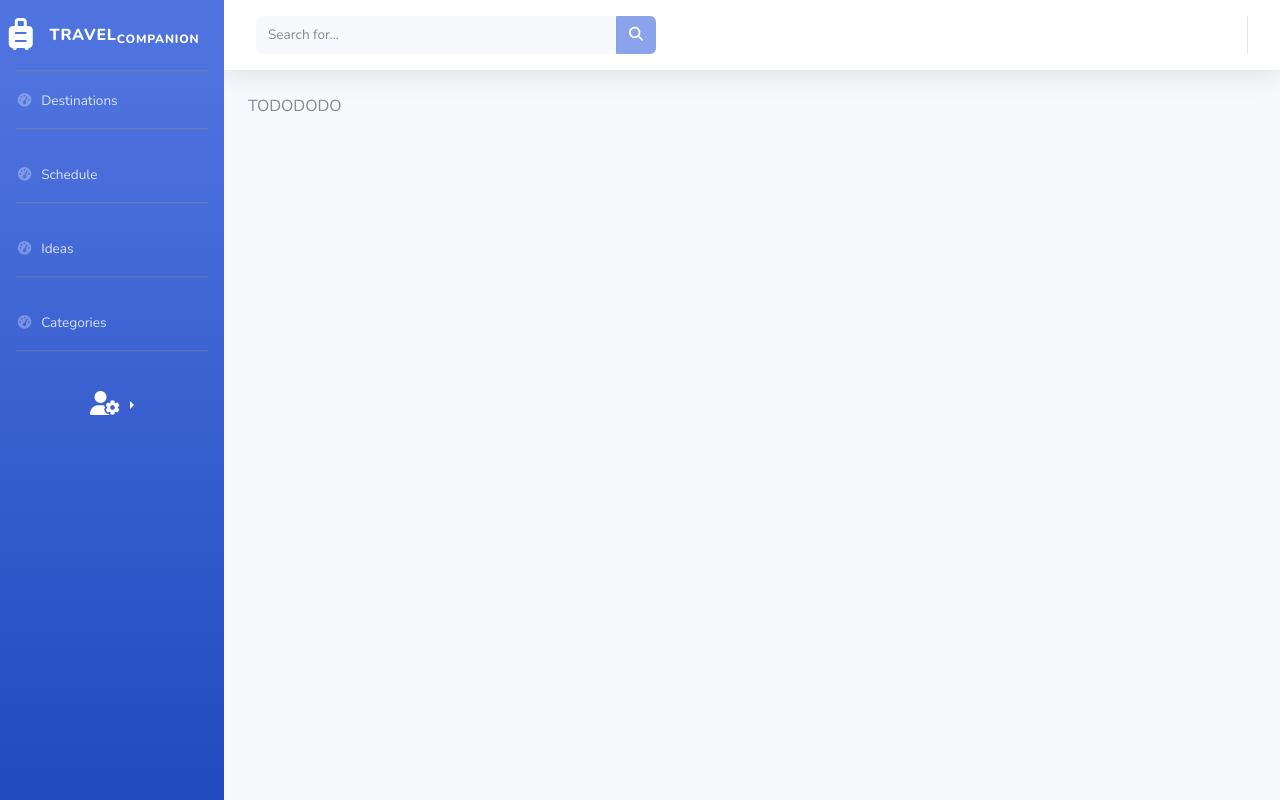
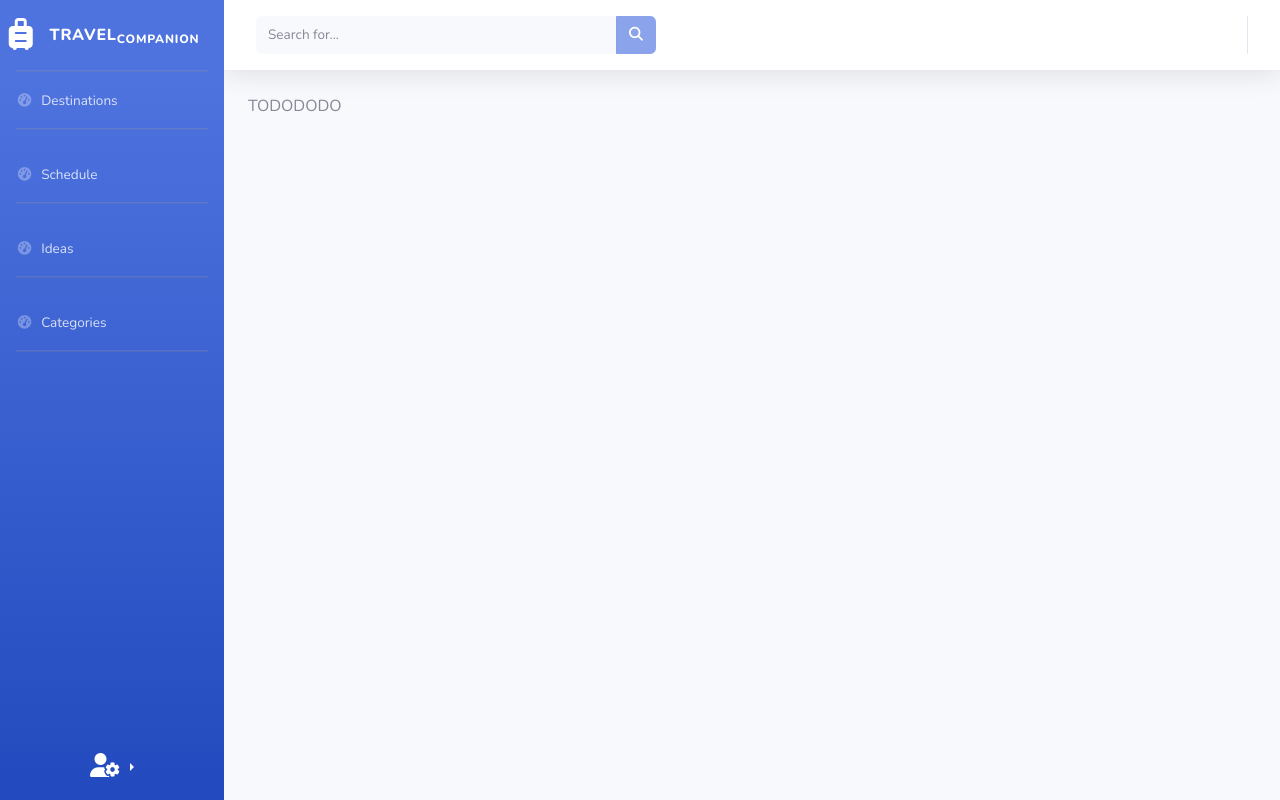
Before and after one commit to Hevsy/Travel-Companion, a Flask app: page /dest in a window 1280 px wide. Run offline with Flask 3, Linux system fonts and the light colour scheme; some libraries are stand-ins or nearby versions.

Commit message:
finally managed to put user icon at the bottom!

```diff
--- a/templates/layout.html
+++ b/templates/layout.html
@@ -34,7 +34,7 @@
     <!-- Page Wrapper -->
     <div id="wrapper">
         <!-- Sidebar -->
-        <ul class="navbar-nav bg-gradient-primary sidebar sidebar-dark" id="Sidebar">
+        <ul class="navbar-nav bg-gradient-primary sidebar sidebar-dark d-flex flex-column" id="Sidebar">
             <!-- Sidebar - Brand -->
             <a class="sidebar-brand d-flex align-items-center justify-content-center" href="/">
                 <div class="sidebar-brand-icon">
@@ -77,7 +77,7 @@
             <!-- Divider -->
             <hr class="sidebar-divider">
             <!-- Nav Item - User Information -->
-            <div class="dropdown dropend text-center d-none d-md-inline">
+            <div class="dropdown dropend text-center d-none d-md-inline d-flex mt-auto">
                 <a href="#" class="d-flex align-items-center justify-content-center"
                     data-bs-toggle="dropdown" aria-expanded="true">
                     <div class="dropdown-toggle sidebar-brand">
```
